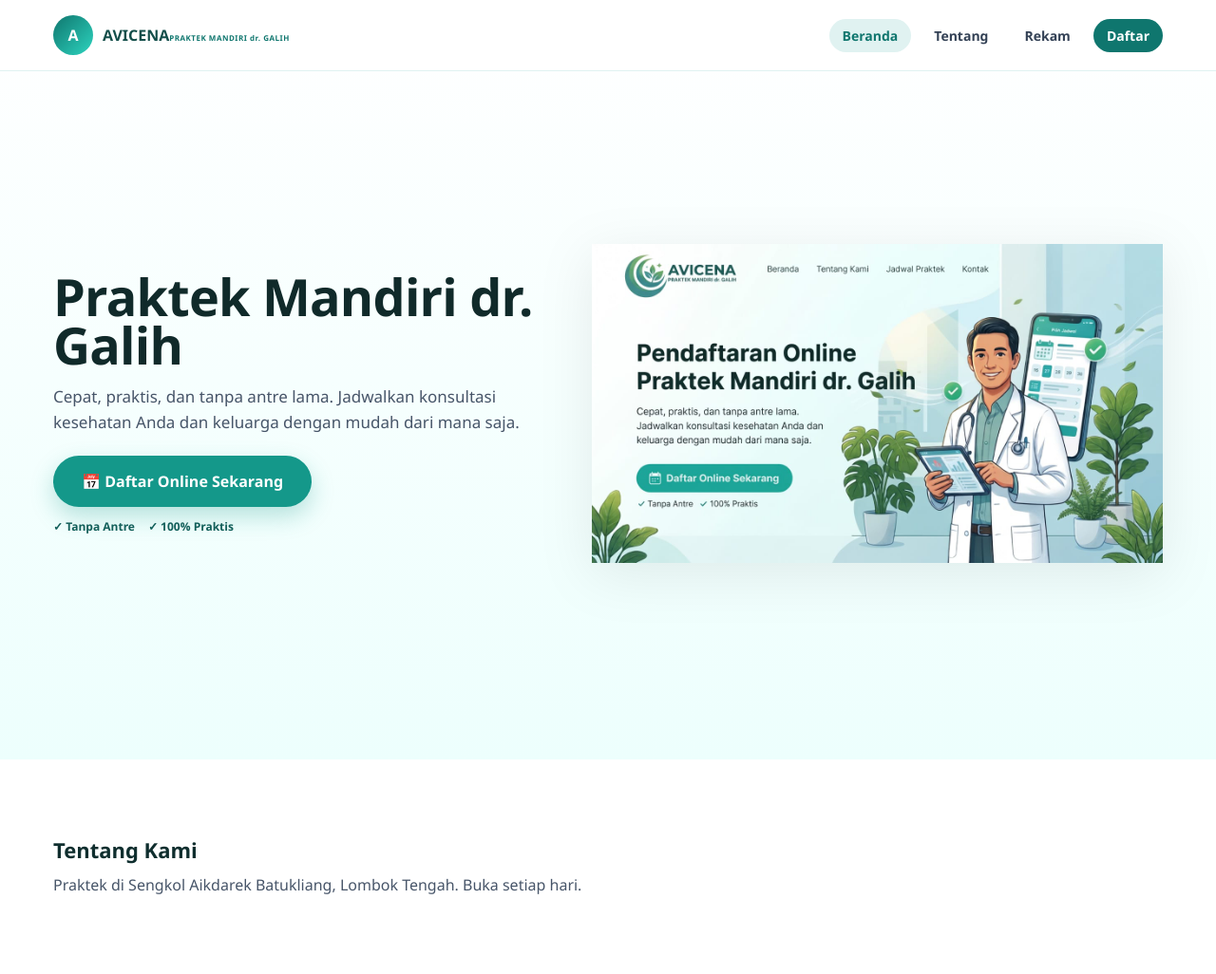
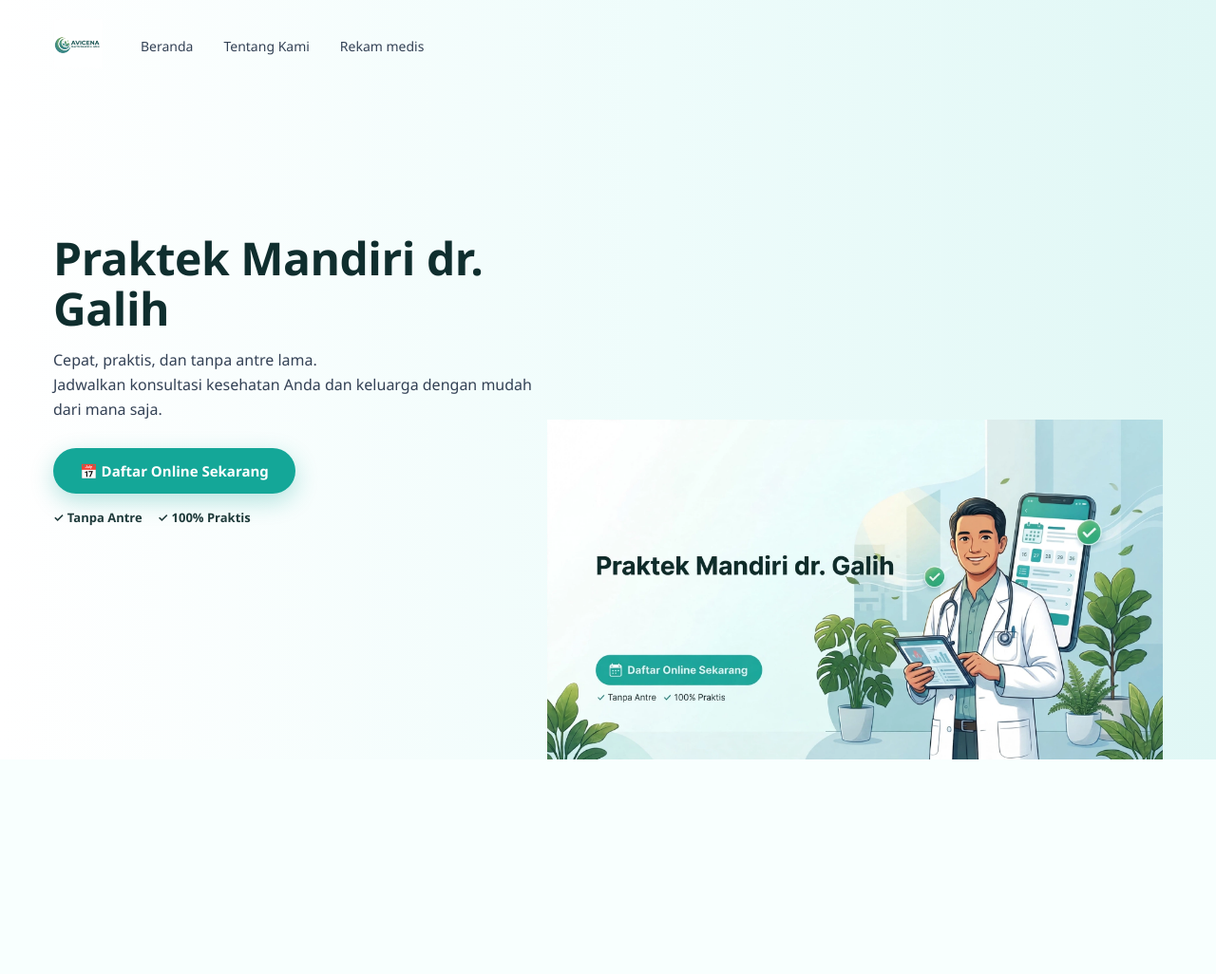
Before and after one commit to galih-sudo/rekam-medis, a website: page index.html in a window 1280 px wide. Shown: the whole page at 95% size. After the commit the page ends 800 px from the top, so only its background shows below. Drawn offline with Linux system fonts and the light colour scheme.

Commit message:
Update index.html

```diff
--- a/index.html
+++ b/index.html
@@ -5,77 +5,51 @@
 <meta name="viewport" content="width=device-width, initial-scale=1.0">
 <title>AVICENA - Praktek Mandiri dr. Galih</title>
 <style>
-*{margin:0;padding:0;box-sizing:border-box;font-family:'Segoe UI',system-ui,sans-serif;scroll-behavior:smooth}
-body{background:#f7fffe}
-header{position:fixed;top:0;left:0;right:0;z-index:30;background:rgba(255,255,255,0.92);backdrop-filter:blur(12px);display:flex;align-items:center;justify-content:space-between;padding:12px 18px;border-bottom:1px solid #e0f2f1}
-.logo{display:flex;gap:10px;align-items:center}
-.logo-icon{width:42px;height:42px;border-radius:50%;background:linear-gradient(135deg,#0f766e,#2dd4bf);display:grid;place-items:center;color:#fff;font-weight:900}
-.logo b{font-size:16px;color:#134e4a;line-height:1}
-.logo span{font-size:8px;color:#0f766e;font-weight:800;letter-spacing:.5px}
-nav{display:flex;gap:10px;align-items:center}
-nav a{font-size:12px;color:#334155;text-decoration:none;font-weight:600;padding:6px 10px;border-radius:999px}
-nav a.active{background:#e0f2f1;color:#0f766e}
-.btn-nav{background:#0f766e!important;color:#fff!important;padding:8px 14px!important}
+*{margin:0;padding:0;box-sizing:border-box;font-family:'Segoe UI',Inter,sans-serif}
+body{background:#f8fffe}
+header{position:absolute;top:0;left:0;right:0;z-index:10;display:flex;align-items:center;gap:40px;padding:20px 56px;background:transparent}
+.logo img{height:52px;width:auto}
+nav{display:flex;gap:32px}
+nav a{font-size:14px;color:#334155;text-decoration:none;font-weight:500}
+nav a:hover{color:#0f766e;font-weight:700}
+.hero{min-height:100vh;display:flex;align-items:center;padding:0 56px;background:linear-gradient(90deg,#ffffff 0%,#eefcfb 55%,#e0f7f5 100%)}
+.hero-left{flex:1;max-width:520px;z-index:2}
+.hero-left h1{font-size:48px;line-height:1.1;color:#0f2e2e;font-weight:900;letter-spacing:-.5px}
+.hero-left p{margin-top:16px;font-size:16px;line-height:1.6;color:#334155}
+.btn-cta{margin-top:28px;display:inline-flex;align-items:center;gap:8px;background:#14a798;color:#fff;padding:14px 28px;border-radius:999px;font-weight:800;font-size:15px;text-decoration:none;box-shadow:0 8px 24px rgba(20,167,152,.3)}
+.btn-cta:hover{background:#0d8f8a}
+.checks{margin-top:16px;display:flex;gap:16px;font-size:13px;font-weight:600;color:#1e3a3a}
+.hero-right{flex:1.2;position:relative;height:100vh;display:flex;align-items:flex-end;justify-content:center}
+.hero-right img{width:100%;max-width:800px;height:auto;object-fit:contain}
 
-.hero{min-height:100svh;display:flex;align-items:center;padding:72px 18px 30px;background:linear-gradient(180deg,#fff 0%,#edfffd 100%)}
-.hero-inner{max-width:1200px;margin:0 auto;width:100%;display:flex;align-items:center;gap:20px}
-.hero-left{flex:1}
-.hero-left h1{font-size:32px;line-height:.95;color:#102a2a;font-weight:900;letter-spacing:-.8px}
-.hero-left .sub{margin-top:14px;font-size:14px;line-height:1.6;color:#475569}
-.btn-cta{margin-top:22px;display:inline-flex;gap:8px;background:#14988a;color:#fff;padding:14px 24px;border-radius:999px;font-weight:800;font-size:14px;text-decoration:none;box-shadow:0 10px 24px rgba(20,152,138,.28)}
-.checks{margin-top:12px;display:flex;gap:14px;font-size:12px;font-weight:700;color:#115e59}
-.hero-right{flex:1.1;display:flex;justify-content:center}
-.hero-right img{width:100%;max-width:720px;height:auto;object-fit:contain;filter:drop-shadow(0 12px 28px rgba(0,0,0,.08))}
-
-#tentang{padding:40px 18px;background:#fff}
-#tentang h2{font-size:22px;color:#0f2e2e;font-weight:900}
-
-/* ===== DESKTOP LANDSCAPE TETAP CAKEP ===== */
-@media(min-width:900px){
-  header{padding:16px 56px}
-  nav a{font-size:14px;padding:8px 14px}
-  .hero{padding:110px 56px 60px}
-  .hero-left h1{font-size:54px}
-  .hero-left .sub{font-size:17px}
-  .btn-cta{font-size:16px;padding:16px 30px}
-  #tentang{padding:80px 56px}
-}
-
-/* ===== HP PORTRAIT FIX ===== */
-@media(max-width:899px){
-  .hero-inner{flex-direction:column-reverse}
-  .hero-right img{
-    max-width:100%;
-    max-height:42vh;
-    object-fit:cover;
-    object-position:top center;
-    border-radius:22px;
-  }
-  .hero-left h1{font-size:30px;text-align:center}
-  .hero-left .sub{text-align:center}
+@media(max-width:900px){
+  header{padding:14px 18px;gap:16px;background:rgba(255,255,255,0.9);backdrop-filter:blur(10px)}
+  .logo img{height:40px}
+  nav{gap:14px}
+  nav a{font-size:12px}
+  .hero{flex-direction:column;padding:80px 18px 0;min-height:auto}
+  .hero-left h1{font-size:32px;text-align:center}
+  .hero-left p{text-align:center;font-size:14px}
   .hero-left{display:flex;flex-direction:column;align-items:center}
+  .hero-right{height:auto;width:100%;margin-top:10px}
+  .hero-right img{max-height:52vh}
 }
 </style>
 </head>
 <body>
 <header>
-  <div class="logo">
-    <div class="logo-icon">A</div>
-    <div><b>AVICENA</b><span>PRAKTEK MANDIRI dr. GALIH</span></div>
-  </div>
+  <div class="logo"><img src="logo-avicena.png" alt="AVICENA"></div>
   <nav>
-    <a href="#beranda" class="active">Beranda</a>
-    <a href="#tentang">Tentang</a>
-    <a href="dashboard.html">Rekam</a>
-    <a href="daftar-online.html" class="btn-nav">Daftar</a>
+    <a href="#beranda">Beranda</a>
+    <a href="#tentang">Tentang Kami</a>
+    <a href="dashboard.html">Rekam medis</a>
   </nav>
 </header>
 
 <section class="hero" id="beranda">
-  <div class="hero-inner">
   <div class="hero-left">
     <h1>Praktek Mandiri dr. Galih</h1>
-      <p class="sub">Cepat, praktis, dan tanpa antre lama. Jadwalkan konsultasi kesehatan Anda dan keluarga dengan mudah dari mana saja.</p>
+    <p>Cepat, praktis, dan tanpa antre lama.<br>Jadwalkan konsultasi kesehatan Anda dan keluarga dengan mudah dari mana saja.</p>
     <a href="daftar-online.html" class="btn-cta">📅 Daftar Online Sekarang</a>
     <div class="checks">
       <span>✓ Tanpa Antre</span>
@@ -83,14 +57,8 @@ nav a.active{background:#e0f2f1;color:#0f766e}
     </div>
   </div>
   <div class="hero-right">
-      <img src="hero-landing.png" alt="Praktek dr Galih">
+    <img src="banner-avicena.png" alt="Dokter Galih">
   </div>
-  </div>
-</section>
-
-<section id="tentang">
-  <h2>Tentang Kami</h2>
-  <p style="margin-top:10px;color:#475569;line-height:1.6">Praktek di Sengkol Aikdarek Batukliang, Lombok Tengah. Buka setiap hari.</p>
 </section>
 </body>
 </html>
```
Lines whose indentation alone changed are shown as unchanged.
